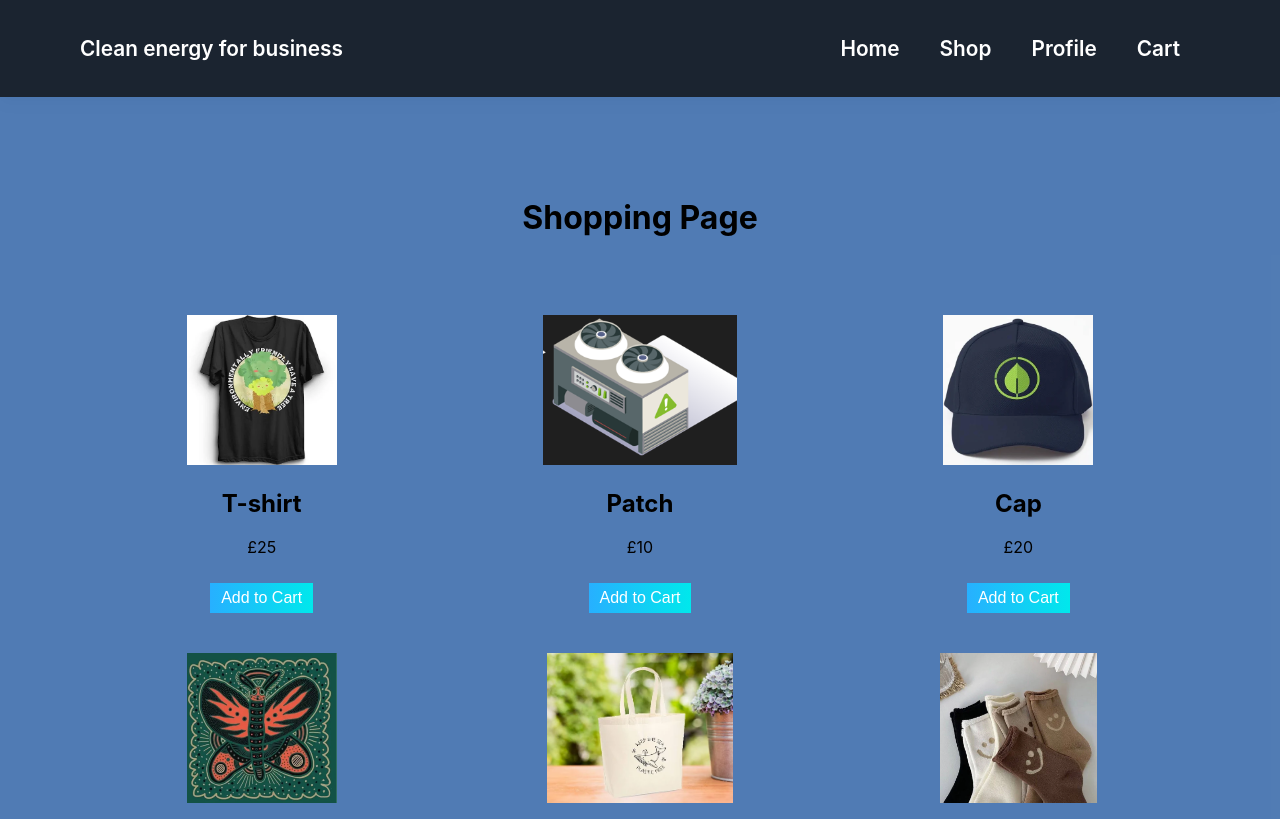
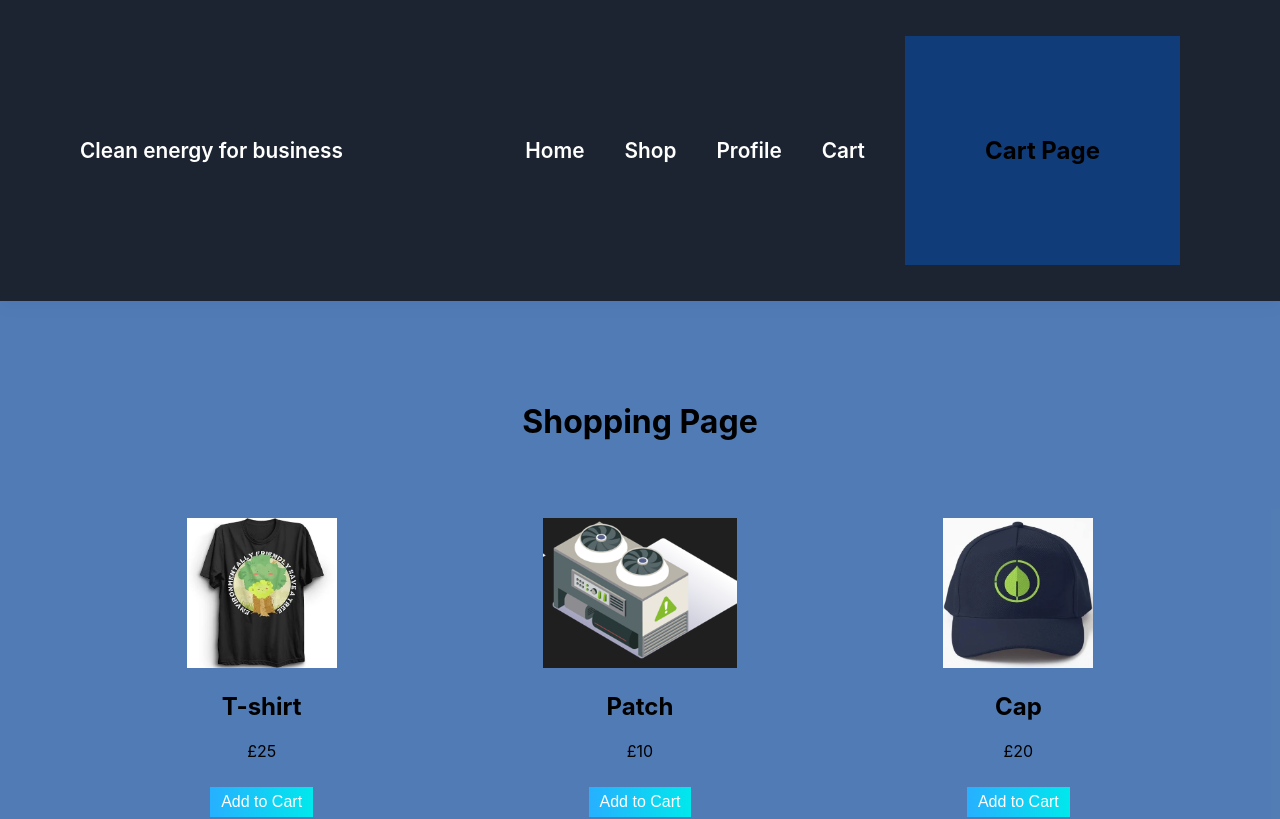
Before and after one commit to Amir-2112079/Group-26-22-23-_CleanEnergyForBusiness, a React (Create React App) app in the folder CEFB/client/: page /Shop in a window 1280 px wide. Shown: the top 819 px of the page. Built offline with nearby package versions, Linux system fonts and the light colour scheme.

Commit message:
shopping page
fixing the props

```diff
--- a/CEFB/client/src/App.js
+++ b/CEFB/client/src/App.js
@@ -1,11 +1,12 @@
 import './App.css';
 import './Components/CSSContents/Footer.css';
+import { useState } from 'react';
 import { BrowserRouter as Router, Routes, Route, } from 'react-router-dom';
 import Home from './Components/Pages/Home';
 import GymSolution from './Components/HomeContents/GymSolution';
 import Courier from './Components/HomeContents/Couriers';
 import BoilerBioFuel from './Components/HomeContents/BoilerBioFuel';
-import Shop from './Components/Pages/A-Shop/Shop';
+import Shop from './Components/Pages/Shop/Shop';
 import Profile from './Components/Pages/Profile';
 import ErrorPage from './Components/ErrorPage';
 import NavBar from './Components/NavBar';
@@ -13,28 +14,66 @@ import Footer from './Components/Pages/Footer';
 import Co2Calculator from './Components/Pages/Co2Calculator';
 import AboutUs from './Components/Pages/AboutUs';
 import ContactUs from './Components/Pages/ContactUs';
-import Cart from './Components/Pages/Cart'
+//import Cart from './Components/Pages/Cart'
 
 import Radar from './Components/Pages/Radar';
 import BusinessChat from './Components/Pages/BusinessChat'
 import Faq from './Components/Pages/Faq';
 
+function App() {
+  const [cartItems, setCartItems] = useState([]);
 
-function App() {
+  const addToCart = (item) => {
+    const index = cartItems.findIndex((cartItem) => cartItem.id === item.id);
+    if (index === -1) {
+      setCartItems([...cartItems, { ...item, quantity: 1 }]);
+    } else {
+      const newCartItems = [...cartItems];
+      newCartItems[index].quantity++;
+      setCartItems(newCartItems);
+    }
+  };
+
+  const removeFromCart = (item) => {
+    const newCartItems = [...cartItems];
+    const index = newCartItems.findIndex((cartItem) => cartItem.id === item.id);
+    newCartItems.splice(index, 1);
+    setCartItems(newCartItems);
+  };
+
+  const increaseQuantity = (item) => {
+    const newCartItems = [...cartItems];
+    const index = newCartItems.findIndex((cartItem) => cartItem.id === item.id);
+    newCartItems[index].quantity++;
+    setCartItems(newCartItems);
+  };
+
+  const decreaseQuantity = (item) => {
+    const newCartItems = [...cartItems];
+    const index = newCartItems.findIndex((cartItem) => cartItem.id === item.id);
+    if (newCartItems[index].quantity > 1) {
+      newCartItems[index].quantity--;
+      setCartItems(newCartItems);
+    }
+  };
 
   return (
 
     <div className='App'>
 
       <Router>
-        <NavBar />
+        <NavBar cartItems={cartItems} removeFromCart={removeFromCart} increaseQuantity={increaseQuantity} decreaseQuantity={decreaseQuantity} />
         <Routes>
           <Route path='/' element={<Home />} />
           <Route path='/GymSolution' element={<GymSolution />} />
           <Route path='/Courier' element={<Courier />} />
           <Route path='/BoilerBioFuel' element={<BoilerBioFuel />} />
-          <Route path='/Shop' element={<Shop />} />
-          <Route path='/cart' element={<Cart />} />
+          <Route path='/Shop' element={<Shop addToCart={addToCart} />} />
+
+          {/*<Route path='/cart' element={<Cart />} />*/}
+
+
+
 
           <Route path='/Profile' element={<Profile />} />
           <Route path='/co2' element={<Co2Calculator />} />
--- a/CEFB/client/src/Components/NavBar.js
+++ b/CEFB/client/src/Components/NavBar.js
@@ -1,11 +1,13 @@
 import "./CSSContents/NavBar.css";
 
 import { NavLink } from "react-router-dom";
+import Cart from "./Pages/Cart";
 
-
-function NavBar() {
-
-
+function NavBar({ cartItems, removeFromCart, increaseQuantity, decreaseQuantity }) {
+    /*
+       <li><Link to="/">Home</Link></li>
+     <li><Link to="/cart">Cart</Link></li>
+    */
     return (
         <nav>
             <NavLink to="/" id="title"> Clean energy for business</NavLink>
@@ -17,6 +19,9 @@ function NavBar() {
                     <NavItem to='/Profile' label='Profile' />
                     <NavItem to='/Cart' label='Cart' />
 
+                    <li>
+                        <Cart cartItems={cartItems} removeFromCart={removeFromCart} increaseQuantity={increaseQuantity} decreaseQuantity={decreaseQuantity} />
+                    </li>
                 </ul>
 
             </div>
--- a/CEFB/client/src/Components/Pages/Cart.js
+++ b/CEFB/client/src/Components/Pages/Cart.js
@@ -1,6 +1,37 @@
 import '../CSSContents/Cart.css'
 import React from 'react';
 
+
+function Cart(props) {
+    const { cartItems, removeFromCart, increaseQuantity, decreaseQuantity } = props;
+    return (
+        <div className='Cart'>
+            <h1 className='cart-title'>Cart Page</h1>
+            <div className="cart-items">
+                {cartItems.map((item) => (
+                    <div key={item.id} className="cart-item">
+                        <img className='cart-image' style={{ width: "100px", height: "100px" }} src={item.image} alt={item.name} />
+                        <h2>{item.name}</h2>
+                        <p>£{item.price}</p>
+                        <p>Quantity: {item.quantity}</p>
+                        <button className='cart---button' onClick={() => increaseQuantity(item)}>+</button>
+                        <button className='cart---button' onClick={() => decreaseQuantity(item)}>-</button>
+                        <button className='cart-remove-button' onClick={() => removeFromCart(item)}>Remove</button>
+                    </div>
+                ))}
+            </div>
+
+        </div>
+    );
+};
+
+export default Cart;
+
+
+
+
+//orignal code
+/*
 
 const Cart = (props) => {
     const cartItems = props.cartItems;
@@ -29,70 +60,4 @@ const Cart = (props) => {
 };
 
 export default Cart;
-
-
-
-//the modifed with the buttons
-
-/*
-const Cart = (props) => {
-    const [selectedItems, setSelectedItems] = useState([]);
-
-    const handleAddItem = (item) => {
-        setSelectedItems([...selectedItems, item]);
-    };
-
-    const handleRemoveItem = (item) => {
-        setSelectedItems(selectedItems.filter((selectedItem) => selectedItem.id !== item.id));
-    };
-
-    const cartItems = props.cartItems;
-
-    return (
-        <div className='Cart'>
-            <h1>Cart Page</h1>
-            <div className="cart-items">
-                {cartItems.map((item) => (
-                    <div key={item.id} className="cart-item">
-                        <img style={{ width: "100px", height: "100px" }} src={item.image} alt={item.name} />
-                        <h2>{item.name}</h2>
-                        <p>{item.price}</p>
-                        <button onClick={() => handleAddItem(item)}>Add Item</button>
-                        <button onClick={() => handleRemoveItem(item)}>Remove Item</button>
-                        <p>{selectedItems.length} item(s) selected</p>
-                    </div>
-                ))}
-            </div>
-
-        </div>
-    );
-};
-
-export default Cart;
 */
-
-
-
-
-//orignal code
-/*
-const Cart = (props) => {
-    const cartItems = props.cartItems;
-    return (
-        <div className='Cart'>
-            <h1>Cart Page</h1>
-            <div className="cart-items">
-                {cartItems.map((item) => (
-                    <div key={item.id} className="cart-item">
-                        <img style={{ width: "100px", height: "100px" }} src={item.image} alt={item.name} />
-                        <h2>{item.name}</h2>
-                        <p>{item.price}</p>
-                    </div>
-                ))}
-            </div>
-        </div>
-    );
-};
-
-export default Cart;
-*/
--- a/CEFB/client/src/Components/Pages/A-Shop/Shop.js
+++ b/CEFB/client/src/Components/Pages/Shop/Shop.js
@@ -1,10 +1,47 @@
-import '../A-Shop/Shop.css'
+import './Shop.css'
 import { useState } from 'react';
 import Cart from '../Cart';
 
 
+function Shop(props) {
+    const { addToCart } = props;
+    const items = [
+        { id: 1, name: 'T-shirt', price: 25, image: 'images/Shop/6.png' },
+        { id: 2, name: 'Patch', price: 10, image: 'images/Shop/4.PNG' },
+        { id: 3, name: 'Cap', price: 20, image: 'images/Shop/3.png' },
+        { id: 4, name: 'Bandana', price: 15, image: 'images/Shop/2.png' },
+        { id: 5, name: 'Bag', price: 20, image: 'images/Shop/1.png' },
+        { id: 6, name: 'Socks', price: 20, image: 'images/Shop/5.png' }
+    ];
+
+
+    return (
+        <div className='Shop'>
+            <h1 className='shop-title'>Shopping Page</h1>
+            <div className="item-list">
+                {items.map((item) => (
+                    <div key={item.id} className="item">
+                        <img className='shop-image' src={item.image} alt={item.name} />
+                        <h2>{item.name}</h2>
+                        <p>£{item.price}</p>
+                        <button className='shop-button' onClick={() => addToCart(item)}>Add to Cart</button>
+                    </div>
+                ))}
+            </div>
+        </div>
+    );
+}
+
+export default Shop;
+
+
+//orignal code
+
+/*
+import Cart from '../Cart';
+
+
 function Shop() {
-    const [cartItems, setCartItems] = useState([]);
 
     const items = [
         { id: 1, name: 'T-shirt', price: 25, image: 'images/Shop/6.png' },
@@ -14,6 +51,8 @@ function Shop() {
         { id: 5, name: 'Bag', price: 20, image: 'images/Shop/1.png' },
         { id: 6, name: 'Socks', price: 20, image: 'images/Shop/5.png' }
     ];
+
+    const [cartItems, setCartItems] = useState([]);
 
     const addToCart = (item) => {
         const index = cartItems.findIndex((cartItem) => cartItem.id === item.id);
@@ -73,46 +112,4 @@ function Shop() {
 }
 
 export default Shop;
-
-
-//orignal code
-
-/*
-function Shop() {
-    const [cartItems, setCartItems] = useState([]);
-
-    const items = [
-        { id: 1, name: 'T-shirt', price: 25, image: 'images/Shop/6.png' },
-        { id: 2, name: 'Patch', price: 10, image: 'images/Shop/4.PNG' },
-        { id: 3, name: 'Cap', price: 20, image: 'images/Shop/3.png' },
-        { id: 4, name: 'Bandana', price: 15, image: 'images/Shop/2.png' },
-        { id: 5, name: 'Bag', price: 20, image: 'images/Shop/1.png' },
-        { id: 6, name: 'Socks', price: 20, image: 'images/Shop/5.png' }
-    ];
-
-
-    const addToCart = (item) => {
-        setCartItems([...cartItems, item]);
-    };
-
-
-    return (
-        <div className='Shop'>
-            <h1>Shopping Page</h1>
-            <div className="item-list">
-                {items.map((item) => (
-                    <div key={item.id} className="item">
-                        <img src={item.image} alt={item.name} />
-                        <h2>{item.name}</h2>
-                        <p>£{item.price}</p>
-                        <button onClick={() => addToCart(item)}>Add to Cart</button>
-                    </div>
-                ))}
-            </div>
-            <Cart cartItems={cartItems} />
-        </div>
-    );
-}
-
-export default Shop;
 */
```
Also changed, not shown: CEFB/client/src/Components/Pages/Shop/Shop.css (renamed from CEFB/client/src/Components/Pages/A-Shop/Shop.css), 1 other file (tests, documents, lock files or other folders).
